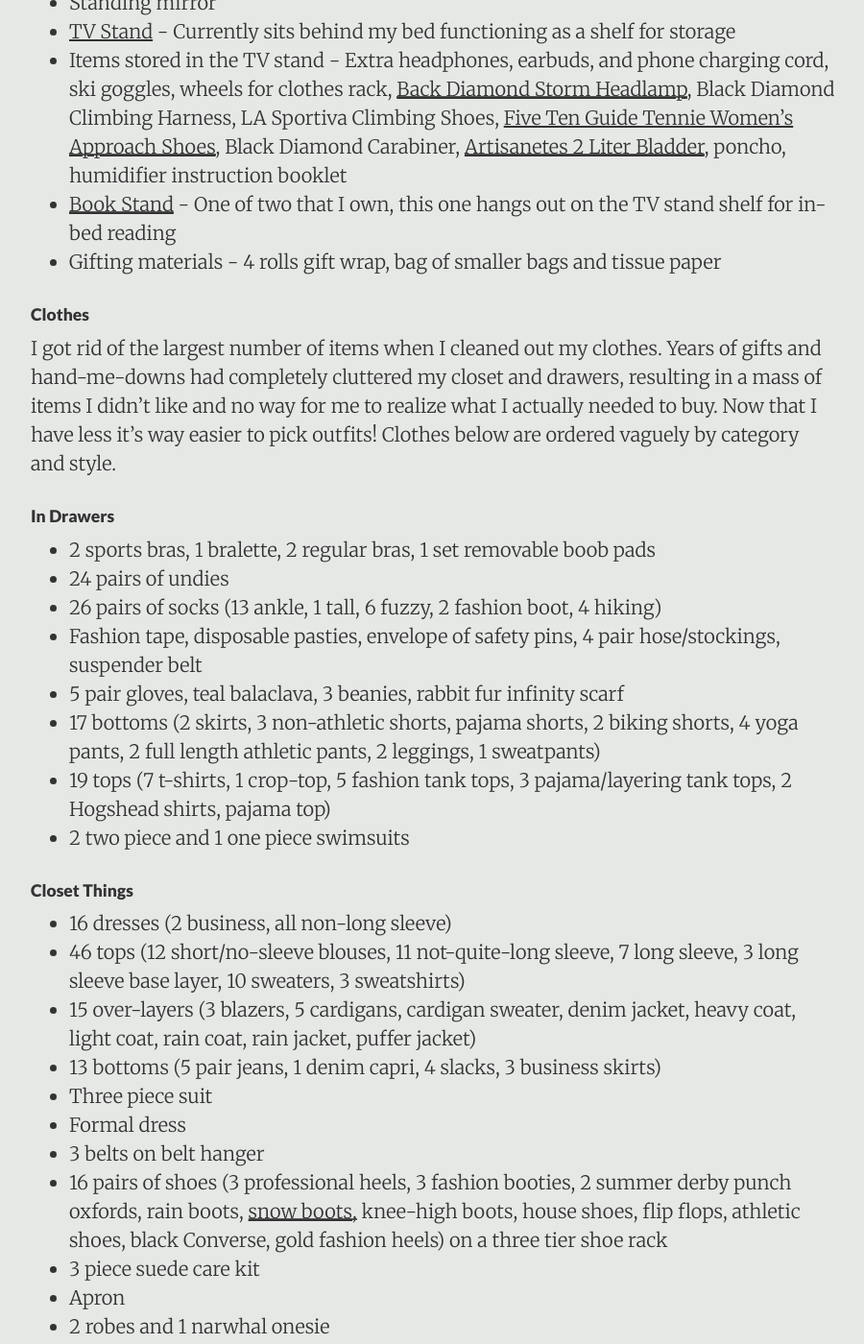
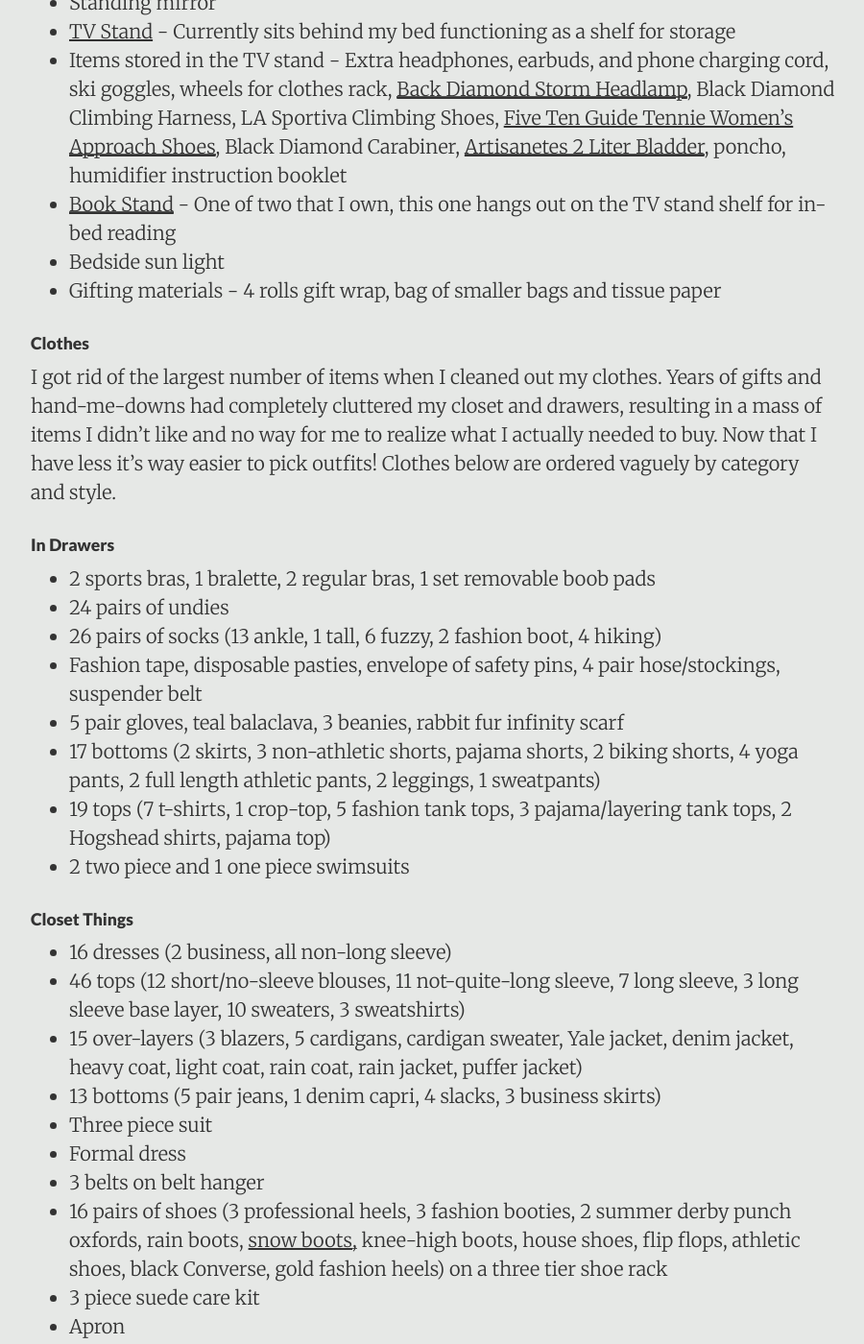
Before and after one commit to DestinyRoseMurphy/DestinyRoseMurphy.github.io, a Jekyll site: the page built from _posts/2017-10-19-Things-I-Kept.md, in a window 1280 px wide and 1400 px high, scrolled down 4264 px. Shown: the whole window at 96% size, without its empty margins (188-1088 px from the left). Built offline with Jekyll 4.4.1, drawn with Linux system fonts in a browser that asks for light colours.

```diff
--- a/_posts/2017-10-19-Things-I-Kept.md
+++ b/_posts/2017-10-19-Things-I-Kept.md
@@ -142,6 +142,7 @@ I began this list January 11th, 2018. It's the first iteration of this post, whi
 * [TV Stand](https://www.overstock.com/Home-Garden/Mid-Century-Modern-4-Drawer-TV-Stand/28560650/product.html?refccid=P4DX2JCM7FAYPBCJQYXSUSVAIA&searchidx=81&kwds=&rfmt=style%3AMid-Century%20Modern%7Ctype%3ATV%20Stands) - Currently sits behind my bed functioning as a shelf for storage
 * Items stored in the TV stand - Extra headphones, earbuds, and phone charging cord, ski goggles, wheels for clothes rack, [Back Diamond Storm Headlamp](http://amzn.to/2GdsalM), Black Diamond Climbing Harness, LA Sportiva Climbing Shoes, [Five Ten Guide Tennie Women's Approach Shoes](https://www.rei.com/product/120806/five-ten-guide-tennie-approach-shoes-womens?cm_mmc=email_tran-_-ereceipt-_-20180406-_-bt_prod1&ev36=&RMID=EReceipt_PROD&RRID=248138835&ev11=), Black Diamond Carabiner, [Artisanetes 2 Liter Bladder](https://amzn.to/2GLAYz1), poncho, humidifier instruction booklet
 * [Book Stand](https://www.amazon.com/gp/product/B07459P7BF/ref=ppx_yo_dt_b_search_asin_title?ie=UTF8&psc=1) - One of two that I own, this one hangs out on the TV stand shelf for in-bed reading
+* Bedside sun light
 * Gifting materials - 4 rolls gift wrap, bag of smaller bags and tissue paper
 
 ##### <a name="Clothes"></a> Clothes
@@ -160,7 +161,7 @@ I got rid of the largest number of items when I cleaned out my clothes. Years of
 ##### <a name="Hanging"></a> Closet Things
 * 16 dresses (2 business, all non-long sleeve)
 * 46 tops (12 short/no-sleeve blouses, 11 not-quite-long sleeve, 7 long sleeve, 3 long sleeve base layer, 10 sweaters, 3 sweatshirts)
-* 15 over-layers (3 blazers, 5 cardigans, cardigan sweater, denim jacket, heavy coat, light coat, rain coat, rain jacket, puffer jacket)
+* 15 over-layers (3 blazers, 5 cardigans, cardigan sweater, Yale jacket, denim jacket, heavy coat, light coat, rain coat, rain jacket, puffer jacket)
 * 13 bottoms (5 pair jeans, 1 denim capri, 4 slacks, 3 business skirts)
 * Three piece suit
 * Formal dress
```
